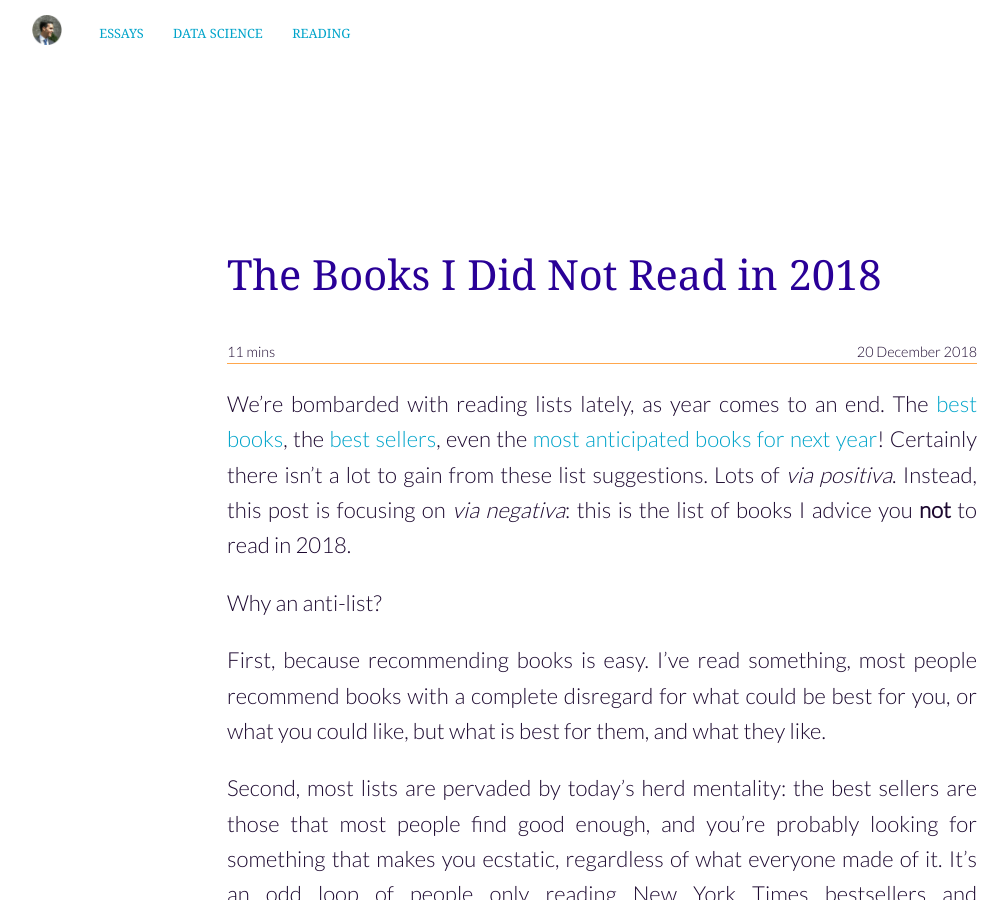
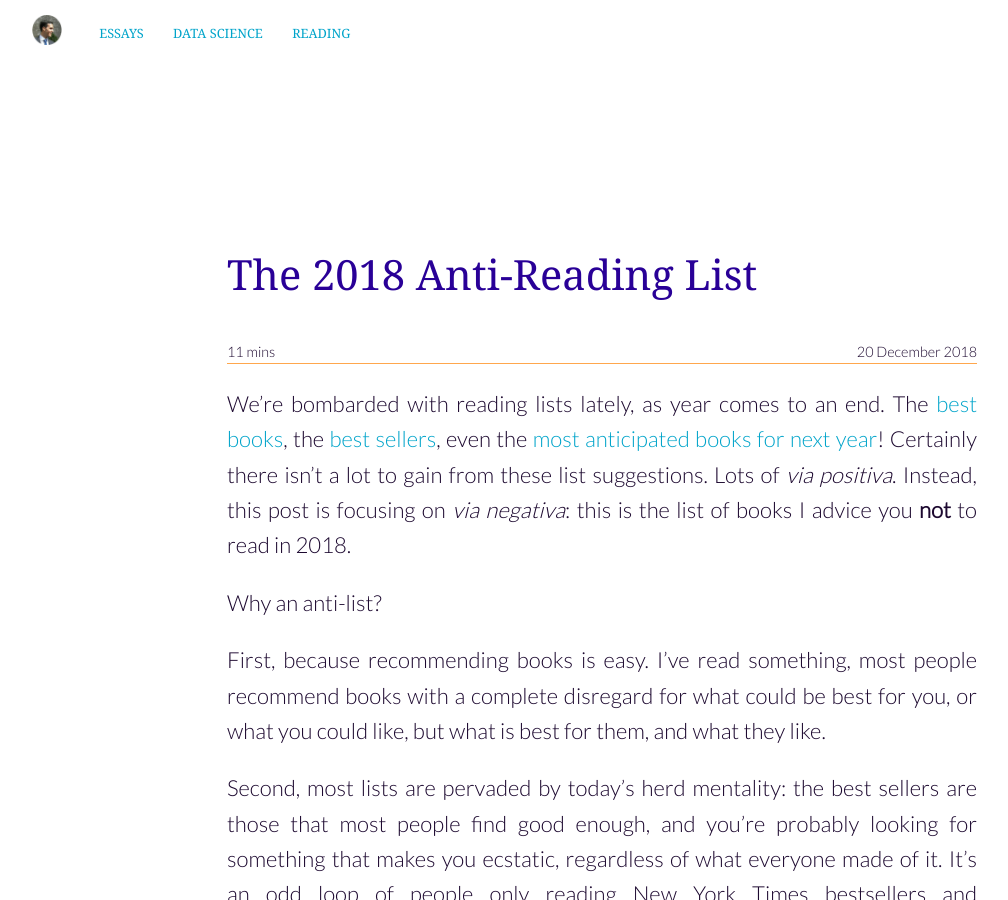
Before and after one commit to ohduran/ohduran.github.io, a Jekyll site: the page built from _posts/2018-12-20-the-books-I-did-not-read.markdown, in a window 1280 px wide and 900 px high. Shown: the whole window, without its empty margins (38-1046 px from the left). Built offline with Jekyll 4.4.1, drawn with Linux system fonts in a browser that asks for light colours; nearby versions of some CDN libraries.

Commit message:
edit name and link to anti reading list

```diff
--- a/_posts/2018-12-20-the-books-I-did-not-read.markdown
+++ b/_posts/2018-12-20-the-books-I-did-not-read.markdown
@@ -1,6 +1,6 @@
 ---
 layout: post
-title:  "The Books I Did Not Read in 2018"
+title:  "The 2018 Anti-Reading List"
 date:   2018-12-21 00:00:01 +0100
 categories: articles
 permalink: /the-books-I-did-not-read
```
